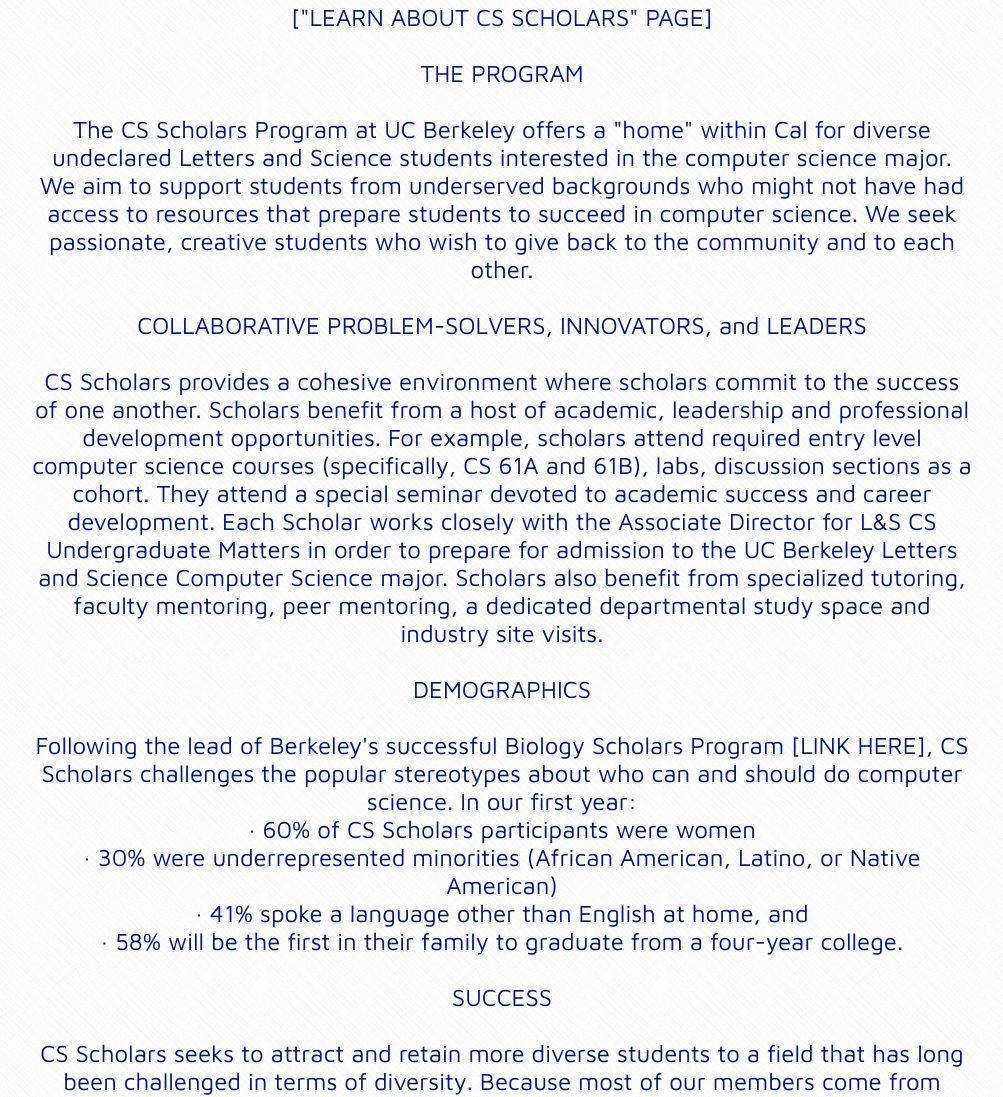
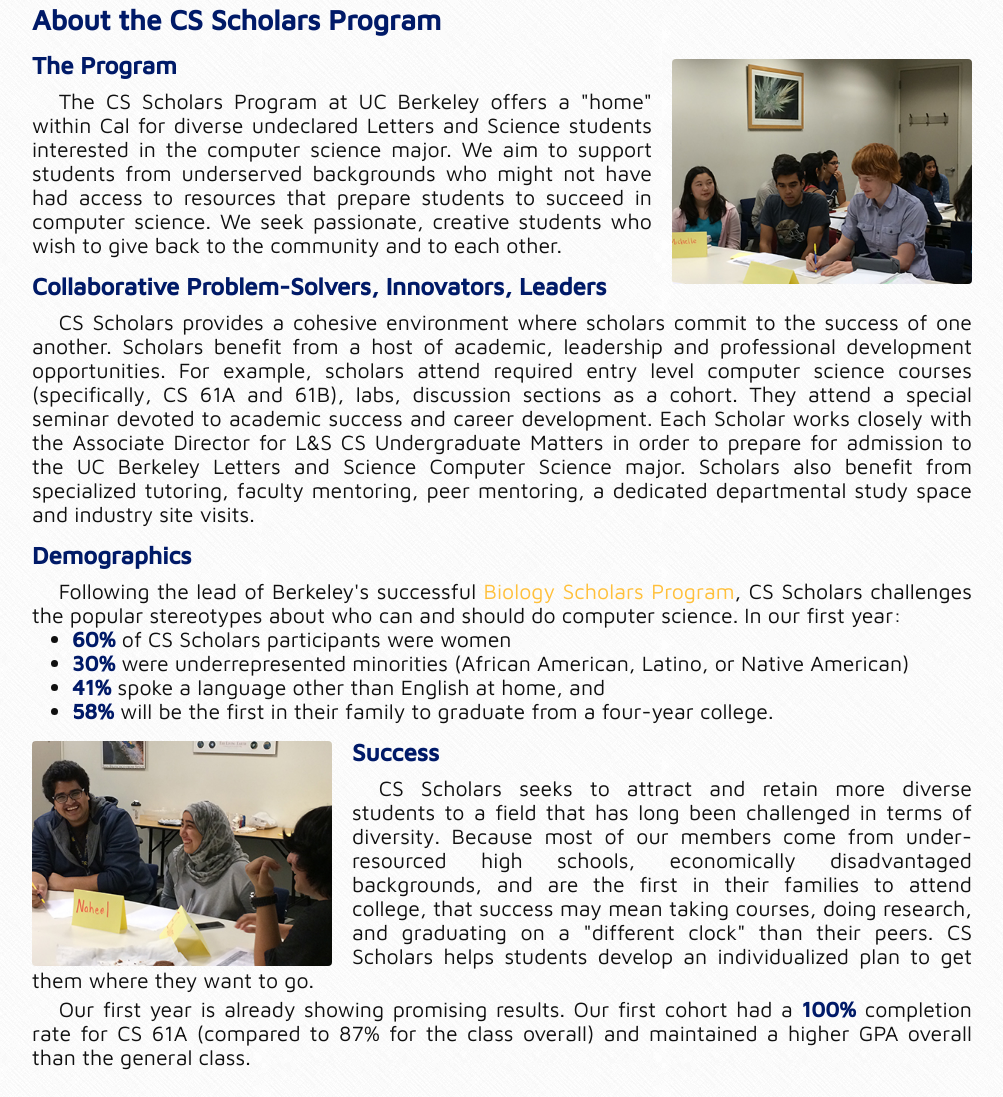
Before and after one commit to pkillian/cs-scholars, a plain HTML site: page docroot/about.html in a window 1280 px wide. Shown: the part 137-1234 px from the top of the page, without its empty margins (138-1141 px from the left). Drawn offline with nearby package versions, Linux system fonts and the light colour scheme; files that its build step writes are made by us from their sources.

Commit message:
Flesh out content; need more images and EECS fundraising link

```diff
--- a/docroot/about.html
+++ b/docroot/about.html
@@ -18,27 +18,23 @@
 
     <div id="wrapper">
       <div id="content" ng-view>
-        <div class="row-container">
+        <div class="row-container text-photo-wrapper">
+          <h3>About the CS Scholars Program</h2>
 
-          ["LEARN ABOUT CS SCHOLARS" PAGE]<br>
-          <br>
+          <img class="photo-m text-photo-right text-photo-top text-photo-no-bottom" src="/img/seminar-2.jpg" />
 
-          THE PROGRAM<br>
-          <br>
+          <h4>The Program</h4>
 
-          The CS Scholars Program at UC Berkeley offers a "home" within Cal for
+          <p>The CS Scholars Program at UC Berkeley offers a "home" within Cal for
           diverse undeclared Letters and Science students interested in the
           computer science major. We aim to support students from underserved
           backgrounds who might not have had access to resources that prepare
           students to succeed in computer science.  We seek passionate, creative
-          students who wish to give back to the community and to each other.<br>
-          <br>
+          students who wish to give back to the community and to each other.</p>
 
+          <h4>Collaborative Problem-Solvers, Innovators, Leaders</h4>
 
-          COLLABORATIVE PROBLEM-SOLVERS, INNOVATORS, and LEADERS<br>
-          <br>
-
-          CS Scholars provides a cohesive environment where scholars commit to
+          <p>CS Scholars provides a cohesive environment where scholars commit to
           the success of one another.  Scholars benefit from a host of academic,
           leadership and professional development opportunities. For example,
           scholars attend required entry level computer science courses
@@ -49,44 +45,41 @@
           the UC Berkeley Letters and Science Computer Science major.  Scholars
           also benefit from specialized tutoring, faculty mentoring, peer
           mentoring, a dedicated departmental study space and industry site
-          visits.<br>
-          <br>
+          visits.</p>
 
-          DEMOGRAPHICS<br>
-          <br>
+          <h4>Demographics</h4>
 
-          Following the lead of Berkeley's successful Biology Scholars Program
-          [LINK HERE], CS Scholars challenges the popular stereotypes about who
-          can and should do computer science.  In our first year:<br>
+          <p>Following the lead of Berkeley's successful
+          <a href="http://bsp.berkeley.edu">Biology Scholars Program</a>,
+          CS Scholars challenges the popular stereotypes about who
+          can and should do computer science. In our first year:</p>
 
-          ·        60% of CS Scholars participants were women<br>
+          <ul>
+            <li><b>60%</b> of CS Scholars participants were women</li>
+            <li><b>30%</b> were underrepresented minorities (African American,
+              Latino, or Native American)</li>
+            <li><b>41%</b> spoke a language other than English at home, and</li>
+            <li><b>58%</b> will be the first in their family to graduate from a
+              four-year college.</li>
+          </ul>
 
-          ·        30% were underrepresented minorities (African American,
-          Latino, or Native American)<br>
+          <img class="photo-m text-photo-left text-photo-top text-photo-no-bottom" src="/img/seminar-1.jpg" />
 
-          ·        41% spoke a language other than English at home, and<br>
+          <h4>Success</h4>
 
-          ·        58% will be the first in their family to graduate from a
-          four-year college.<br>
-          <br>
-
-          SUCCESS<br>
-          <br>
-
-          CS Scholars seeks to attract and retain more diverse students to a
-          field that has long been challenged in terms of diversity.  Because
+          <p>CS Scholars seeks to attract and retain more diverse students to a
+          field that has long been challenged in terms of diversity. Because
           most of our members come from under-resourced high schools,
           economically disadvantaged backgrounds, and are the first in their
           families to attend college, that success may mean taking courses,
           doing research, and graduating on a "different clock" than their
-          classmates. CS Scholars helps students to develop an individualized
-          plan to get them to where they want to go.<br>
-          <br>
+          peers. CS Scholars helps students develop an individualized
+          plan to get them where they want to go.</p>
 
-          Our first year is already showing promising results.  Our first cohort
-          had a 100% completion rate for CS 61A (compared to 87% for the class
-          overall) and maintained a higher GPA overall than the general class.<br>
-          <br>
+
+          <p class="spaced">Our first year is already showing promising results.  Our first cohort
+          had a <b>100%</b> completion rate for CS 61A (compared to 87% for the class
+          overall) and maintained a higher GPA overall than the general class.</p>
 
         </div>
       </div>
--- a/src/less/base/main.less
+++ b/src/less/base/main.less
@@ -2,13 +2,13 @@
 /********************/
 
 @doc-width:                               960px;
-@doc-min-height:                          400px;
+@doc-min-height:                          600px;
 
 @body-width:                              960px;
 
 @body-background-image:                   url('/img/bg-crossword.png');
 
-@link-color:                              @style-blue;
+@link-color:                              @style-gold;
 
 @header-height:                           60px;
 @header-width:                            100%;
@@ -238,6 +238,121 @@
 
     img {
       .border-radius(4px);
+    }
+  }
+
+  .text-photo-wrapper {
+    text-align: left;
+
+    b {
+      color: @style-blue;
+    }
+
+    img {
+      margin-bottom: 10px;
+    }
+
+    h3, h4 {
+      margin-top: 0;
+    }
+
+    h3 {
+      margin-bottom: 15px;
+    }
+
+    h4 {
+      margin-top:     15px;
+      margin-bottom:  10px;
+    }
+
+    p {
+      color:  @style-black;
+
+      margin:     0;
+
+      text-align:   justify;
+      text-justify: inter-word;
+
+      font-size:    16pt;
+      line-height:  18pt;
+      text-indent:  20pt;
+    }
+
+    p.spaced {
+      margin-top: 5px;
+    }
+
+    tr {
+      margin: 2px;
+    }
+
+    td {
+      color: @style-black;
+
+      font-size:    16pt;
+      line-height:  18pt;
+      text-indent:  20pt;
+    }
+
+    ul {
+      color: @style-black;
+
+      margin-top:     0;
+      margin-bottom:  10px;
+
+      padding-left: 40px;
+
+      font-size:    16pt;
+      line-height:  18pt;
+    }
+
+    .text-photo-left {
+      float:  left;
+      margin: 0 20px 5px 0;
+    }
+
+    .text-photo-right {
+      float:  right;
+      margin: 0 0 5px 20px;
+    }
+
+    .text-photo-top {
+      margin-top: 8px;
+    }
+
+    .text-photo-no-top {
+      margin-top: 0;
+    }
+
+    .text-photo-bottom {
+      margin-bottom: 8px;
+    }
+
+    .text-photo-no-bottom {
+      margin-bottom: 0;
+    }
+
+    .text-photo-wide {
+      margin: 20px 0;
+    }
+
+    .p-bottom {
+      margin-bottom: 30px;
+    }
+
+    .photo-s {
+      width:  200px;
+      height: 150px;
+    }
+
+    .photo-m {
+      width:  300px;
+      height: 225px;
+    }
+
+    .photo-l {
+      width:  400px;
+      height: 300px;
     }
   }
 
```
Also changed, not shown: docroot/apply.html (+11 -9 lines), docroot/contact.html (+65 -32 lines), docroot/donate.html (+12 -13 lines), docroot/css/main-light.min.css.
